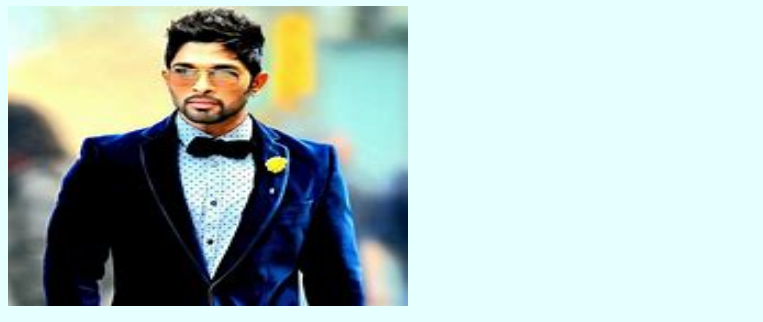
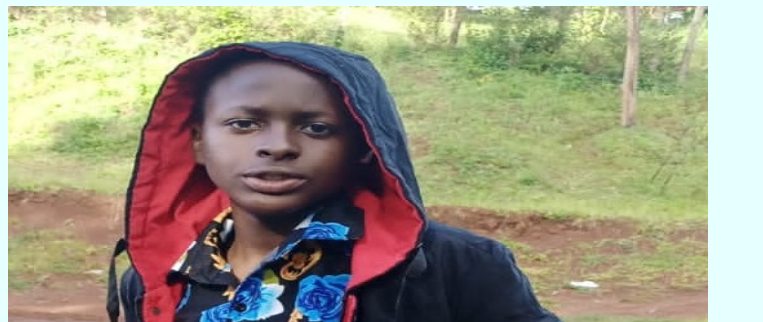
Before and after one commit to Dennis-chege/Dennis-first-portfolio, a plain HTML site: page index.html in a window 1280 px wide. Shown: the part 60-382 px from the top of the page, without its empty margins (0-763 px from the left). Drawn offline with Linux system fonts and the light colour scheme.

Commit message:
First commit

```diff
--- a/index.html
+++ b/index.html
@@ -6,6 +6,7 @@
   </head>
 <body style="background-color:#e6ffff">
   <h1 style="color:Tomato;">DENNIS' FIRST PORTFOLIO</h1>
+    <img src="dennis2.jpg" alt="cool" width="700" height="700"><br>
     <img src="cool.jpg" alt="cool" width="400" height="300">
   <h1 style="color:Tomato;">MY BACKGROUND</h1>
     <h3><li>I live in <strong>Pangani<strong></li>
```
Also changed, not shown: dennis2.jpg (added).
